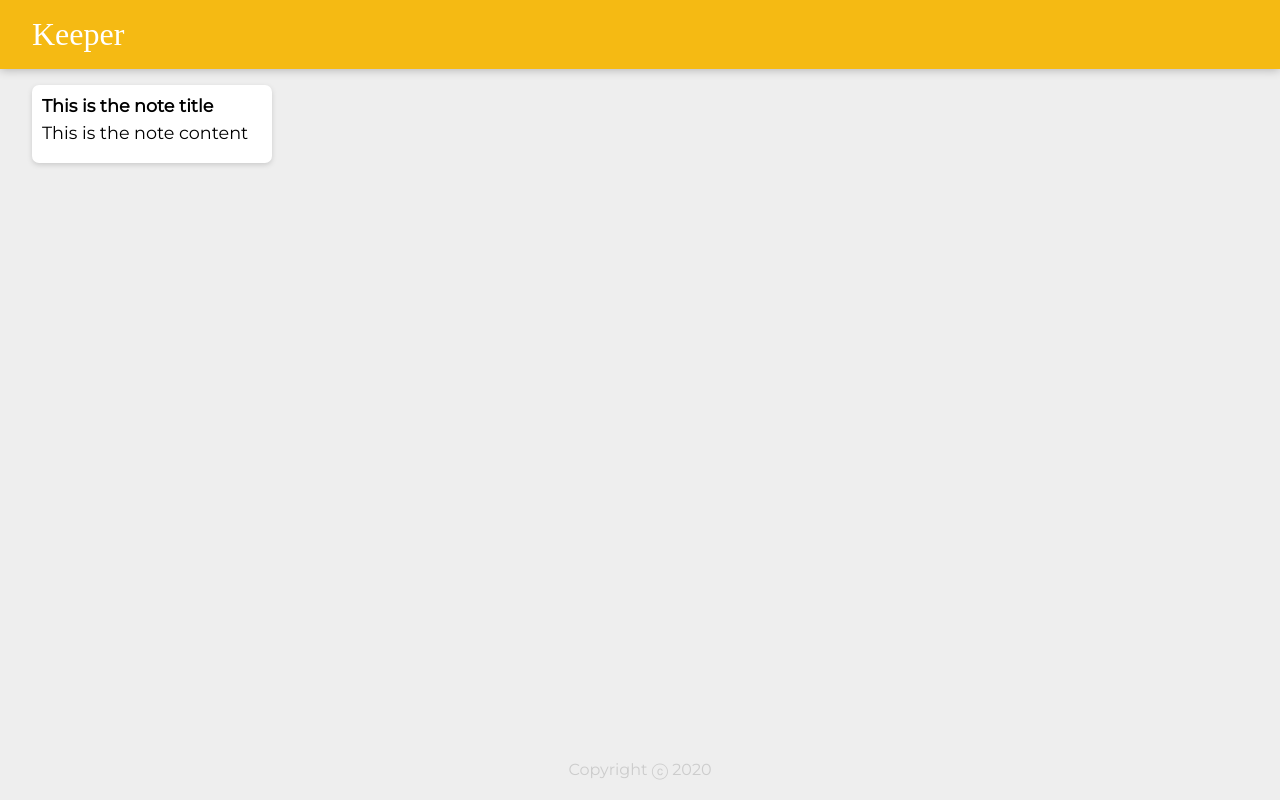
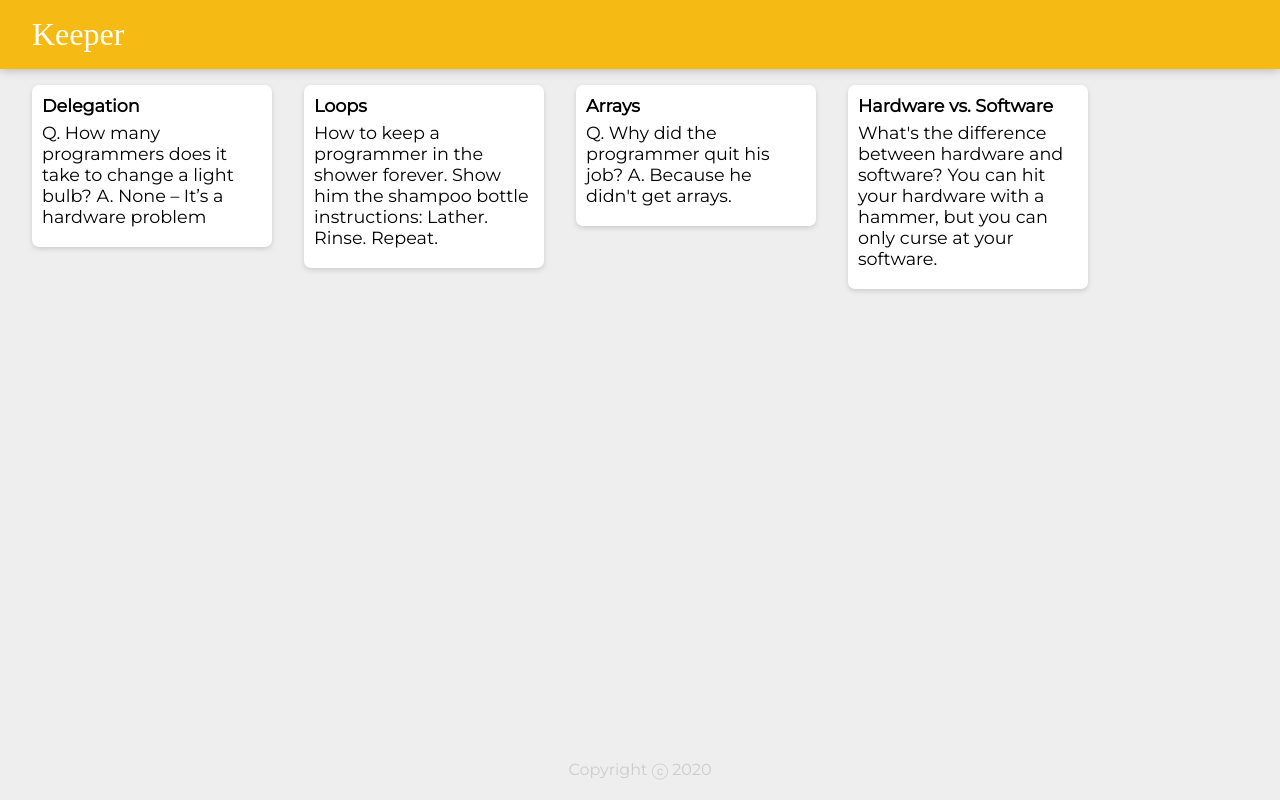
Before and after one commit to Lakubas/Lakubas.github.io, a React (Create React App) app: page / in a window 1280 px wide. Built offline with nearby package versions, Linux system fonts and the light colour scheme; a web font is replaced by a local one.

Commit message:
Render all the notes inside notes.js as a separate Note component

```diff
--- a/src/components/App.jsx
+++ b/src/components/App.jsx
@@ -2,14 +2,18 @@
 import Header from "./Header/Header";
 import Note from "./Note/Note";
 import Footer from "./Footer/Footer";
-
+import notes from "./Note/notes"
 
 export default class App extends React.Component {
     render() {
         return (
             <div>
                 <Header />
-                <Note />
+                {notes.map((noteItem) =>
+                    <Note
+                    key={noteItem.key}
+                    note={noteItem}
+                    />)}
                 <Footer />
             </div>
         );
--- a/src/components/Note/Note.jsx
+++ b/src/components/Note/Note.jsx
@@ -4,8 +4,8 @@
     render() {
         return (
             <div className="note">
-				<h1>This is the note title</h1>
-				<p>This is the note content</p>
+                <h1>{this.props.note.title}</h1>
+                <p>{this.props.note.content}</p>
             </div>
         );
     }
--- /dev/null
+++ b/src/components/Note/notes.js
@@ -0,0 +1,28 @@
+const notes = [
+  {
+    key: 1,
+    title: "Delegation",
+    content:
+      "Q. How many programmers does it take to change a light bulb? A. None – It’s a hardware problem"
+  },
+  {
+    key: 2,
+    title: "Loops",
+    content:
+      "How to keep a programmer in the shower forever. Show him the shampoo bottle instructions: Lather. Rinse. Repeat."
+  },
+  {
+    key: 3,
+    title: "Arrays",
+    content:
+      "Q. Why did the programmer quit his job? A. Because he didn't get arrays."
+  },
+  {
+    key: 4,
+    title: "Hardware vs. Software",
+    content:
+      "What's the difference between hardware and software? You can hit your hardware with a hammer, but you can only curse at your software."
+  }
+];
+
+export default notes;
```
Lines whose indentation alone changed are shown as unchanged.
